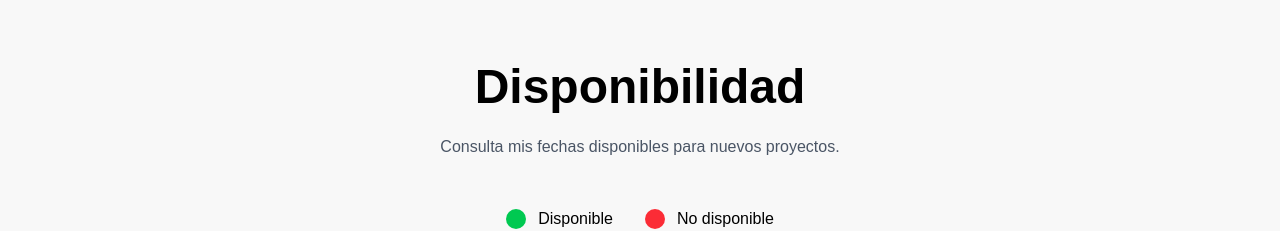
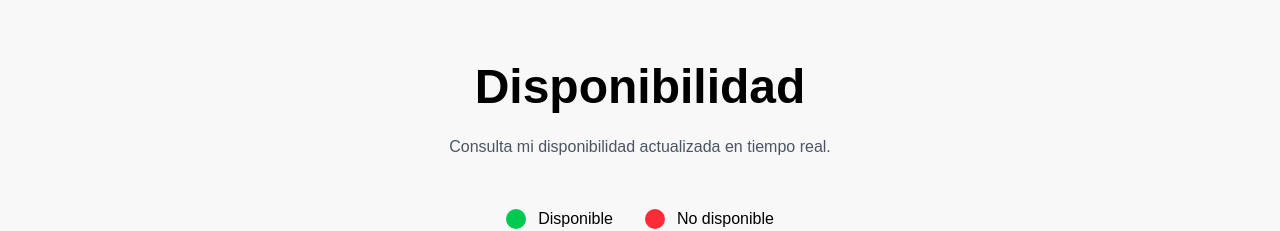
Before and after one commit to markmartinezemp-code/mk-audiovisual, a Next.js app: page / in a window 1280 px wide. Shown: the part 1960-2191 px from the top of the page. Built offline with nearby package versions, Linux system fonts and the light colour scheme.

Commit message:
Añadir sección disponibilidad

```diff
--- a/components/Disponibilidad.tsx
+++ b/components/Disponibilidad.tsx
@@ -11,7 +11,7 @@ export default function Disponibilidad() {
         </h2>
 
         <p className="text-center text-gray-600 mb-12">
-          Consulta mis fechas disponibles para nuevos proyectos.
+          Consulta mi disponibilidad actualizada en tiempo real.
         </p>
 
         <div className="flex justify-center gap-8 mb-10 flex-wrap">
```
